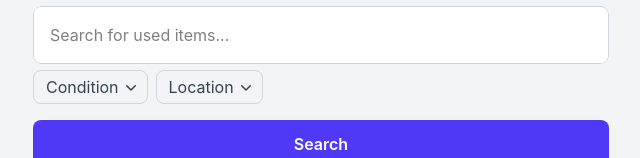
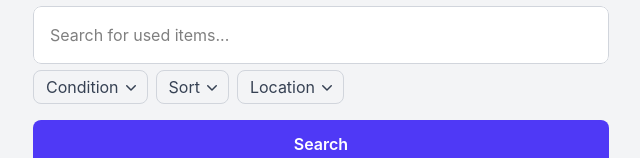
Before and after one commit to enduity/yard-sale, a Next.js app: page / in a window 1280 px wide. Shown: the part 134-292 px from the top of the page, without its empty margins (319-959 px from the left). Built offline with nearby package versions, Linux system fonts and the light colour scheme.

Commit message:
Add sort pill to search bar

```diff
--- a/src/app/_components/SearchBar/SearchBar.tsx
+++ b/src/app/_components/SearchBar/SearchBar.tsx
@@ -8,7 +8,7 @@ import { SearchOptionPill } from '@/app/_components/SearchBar/options/SearchOpti
 import { SearchOption } from '@/app/_components/SearchBar/options/SearchOption';
 import { BulletOption } from '@/app/_components/SearchBar/options/BulletOption';
 import { Condition } from '@/types/search';
-import { RequestLocations } from '@/types/requests';
+import { RequestLocations, RequestSort } from '@/types/requests';
 import { usePreviousSearches } from '@/app/_util/usePreviousSearches';
 import { SuggestionsDropdown } from '@/app/_components/SearchBar/SuggestionsDropdown';
 
@@ -176,6 +176,72 @@ export function SearchBar({ handleSearch }: SearchBarProps) {
                     </SearchOption>
                 </SearchOptionPill>
                 <SearchOptionPill
+                    text={
+                        searchOptions.sort
+                            ? {
+                                  [RequestSort.Newest]: 'Newest',
+                                  [RequestSort.PriceAsc]: 'Price ↑',
+                                  [RequestSort.PriceDesc]: 'Price ↓',
+                              }[searchOptions.sort]
+                            : 'Sort'
+                    }
+                    optionUsed={searchOptions.sort !== undefined}
+                    dropdownActive={openedOption === 'Sort'}
+                    onToggle={() =>
+                        openedOption === 'Sort'
+                            ? setOpenedOption('')
+                            : setOpenedOption('Sort')
+                    }
+                    onClose={() => setOpenedOption('')}
+                >
+                    <SearchOption name="Sort" onClose={() => setOpenedOption('')}>
+                        <BulletOption
+                            onClick={() =>
+                                setSearchOptions({
+                                    ...searchOptions,
+                                    sort: undefined,
+                                })
+                            }
+                            selected={searchOptions.sort === undefined}
+                        >
+                            Default
+                        </BulletOption>
+                        <BulletOption
+                            onClick={() =>
+                                setSearchOptions({
+                                    ...searchOptions,
+                                    sort: RequestSort.Newest,
+                                })
+                            }
+                            selected={searchOptions.sort === RequestSort.Newest}
+                        >
+                            Newest first
+                        </BulletOption>
+                        <BulletOption
+                            onClick={() =>
+                                setSearchOptions({
+                                    ...searchOptions,
+                                    sort: RequestSort.PriceAsc,
+                                })
+                            }
+                            selected={searchOptions.sort === RequestSort.PriceAsc}
+                        >
+                            Cheapest first
+                        </BulletOption>
+                        <BulletOption
+                            onClick={() =>
+                                setSearchOptions({
+                                    ...searchOptions,
+                                    sort: RequestSort.PriceDesc,
+                                })
+                            }
+                            selected={searchOptions.sort === RequestSort.PriceDesc}
+                        >
+                            Most expensive first
+                        </BulletOption>
+                    </SearchOption>
+                </SearchOptionPill>
+                <SearchOptionPill
                     text={searchOptions.location ?? 'Location'}
                     optionUsed={searchOptions.location !== undefined}
                     dropdownActive={openedOption === 'Location'}
```
